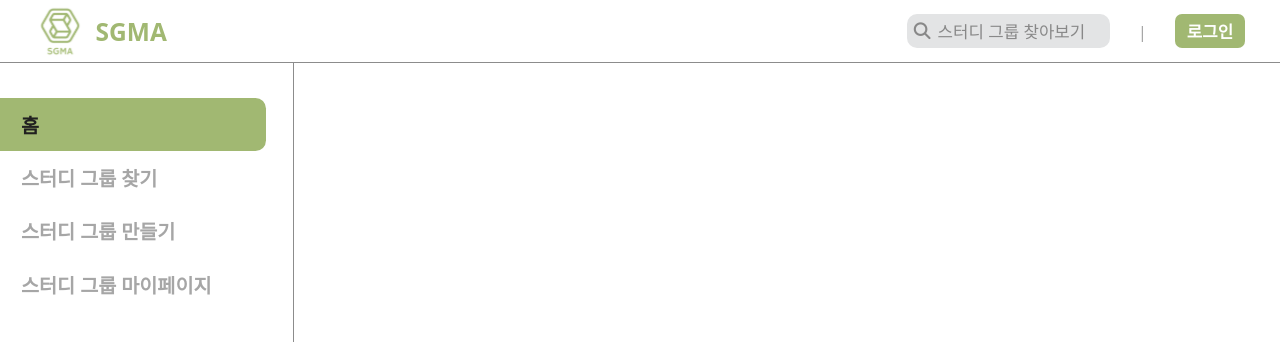
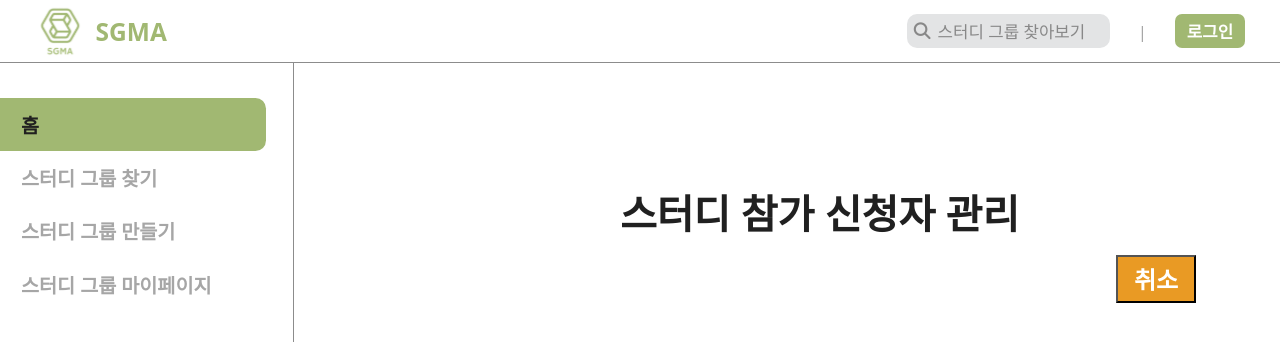
Before and after one commit to Spring-Cooler/SGMA_Frontend, a Vue app: page / in a window 1280 px wide. Shown: the top 342 px of the page. Built offline with nearby package versions, Linux system fonts and the light colour scheme.

Commit message:
스터디 참여 신청 #18

```diff
--- a/src/App.vue
+++ b/src/App.vue
@@ -1,12 +1,13 @@
 <template class="root-container">
   <Navigation />
   <SideBar />
-  <main class="main"></main>
+  <List />
 </template>
 
 <script setup>
 import Navigation from './components/Navigation.vue';
 import SideBar from './components/SideBar.vue';
+import List from './components/List.vue';
 </script>
 
 <style scoped></style>
--- /dev/null
+++ b/src/components/List.vue
@@ -0,0 +1,35 @@
+<template>
+	<div class="list">
+		스터디 참가 신청자 관리
+        <button class="cancel-button">취소</button>
+	</div>
+</template>
+
+<script setup>
+</script>
+
+<style scoped>
+.list {
+    position: absolute;
+    top: 184px; /* 화면 위에서 184px 떨어진 위치 */
+    left: 620px; /* 가로 중앙 정렬 */
+    font-size: 40px;
+    font-family: Noto Sans;
+    font-weight: 600;
+    line-height: 60px;
+    word-wrap: break-word;
+}
+.cancel-button {
+    background-color: #E99A24; /* 취소 버튼 색상 */
+    color: white;
+    font-size: 24px;
+    font-family: Noto Sans;
+    font-weight: 600;
+    word-wrap: break-word;
+    width: 80px;
+    height: 48px;
+    cursor: pointer;
+    margin-top: 8px;
+    margin-left: 496px;
+}
+</style>
```
